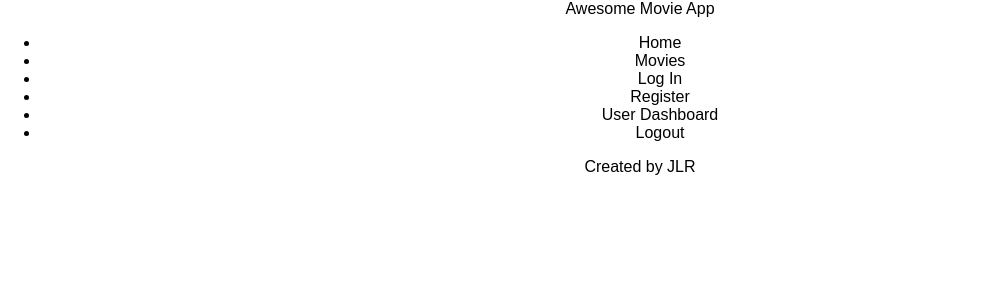
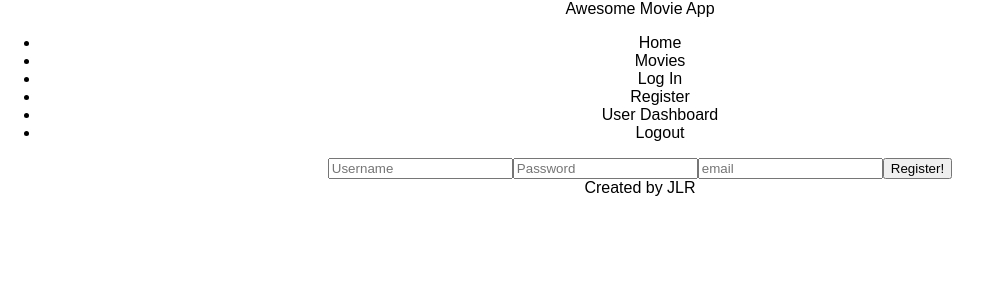
Before and after one commit to jlr7245/movies-app-2, a React (Create React App) app in the folder client/: page / in a window 1280 px wide. Both pictures are taken after a click on the item "Register". Shown: the top 300 px of the page, without its empty margins (0-991 px from the left). Built offline with nearby package versions, Linux system fonts and the light colour scheme.

Commit message:
GUESS WHO HAS TWO THUMBS AND CORRECTLY SET UP REACT/EXPRESS AUTH

```diff
--- a/client/src/App.js
+++ b/client/src/App.js
@@ -1,9 +1,14 @@
 import React, { Component } from 'react';
 import './App.css';
+
+import axios from 'axios';
 
 import Header from './components/Header';
 import Footer from './components/Footer';
 import Home from './components/Home';
+
+import Login from './components/Login';
+import Register from './components/Register';
 
 class App extends Component {
   constructor() {
@@ -15,7 +20,11 @@ class App extends Component {
       currentMovieId: null,
     }
     this.setPage = this.setPage.bind(this);
+    this.handleLoginSubmit = this.handleLoginSubmit.bind(this);
+    this.handleRegisterSubmit = this.handleRegisterSubmit.bind(this);
   }
+
+  // PAGINATION
 
   setPage(page) {
     console.log('click');
@@ -29,10 +38,40 @@ class App extends Component {
       case 'home':
         return <Home />;
         break;
+      case 'login':
+        return <Login handleLoginSubmit={this.handleLoginSubmit} />;
+        break;
+      case 'register':
+        return <Register handleRegisterSubmit={this.handleRegisterSubmit} />;
       default:
         break;
     }
   }
+
+  // AUTH
+
+  handleLoginSubmit(e, username, password) {
+    e.preventDefault();
+    axios.post('/auth/login', {
+      username,
+      password,
+    }).then(res => {
+      console.log(res);
+    }).catch(err => console.log(err));
+  }
+
+  handleRegisterSubmit(e, username, password, email) {
+    e.preventDefault();
+    axios.post('/auth/register', {
+      username,
+      password,
+      email,
+    }).then(res => {
+      console.log(res);
+    }).catch(err => console.log(err));
+  }
+
+  // RENDER
 
   render() {
     return (
--- a/client/src/components/Login.jsx
+++ b/client/src/components/Login.jsx
@@ -22,9 +22,9 @@ class Login extends Component {
     return (
       <div>
         <form onSubmit={(e) => this.props.handleLoginSubmit(e, this.state.username, this.state.password)}>
-          <input type="text" name="username" value={this.state.username} placeholder="Username" />
-          <input type="password" name="password" value={this.state.password} placeholder="Password" />
-          <input type="submit">Log In</input>
+          <input type="text" name="username" value={this.state.username} placeholder="Username" onChange={this.handleInputChange} />
+          <input type="password" name="password" value={this.state.password} placeholder="Password" onChange={this.handleInputChange} />
+          <input type="submit" value='Log in!' />
         </form>
       </div>
     )
--- a/client/src/components/Register.jsx
+++ b/client/src/components/Register.jsx
@@ -23,10 +23,10 @@ class Register extends Component {
     return (
       <div>
         <form onSubmit={(e) => this.props.handleRegisterSubmit(e, this.state.username, this.state.password, this.state.email)}>
-          <input type="text" name="username" value={this.state.username} placeholder="Username" />
-          <input type="password" name="password" value={this.state.password} placeholder="Password" />
-          <input type="email" name="email" value={this.state.email} placeholder="email" />
-          <input type="submit">Register</input>
+          <input type="text" name="username" value={this.state.username} placeholder="Username" onChange={this.handleInputChange}  />
+          <input type="password" name="password" value={this.state.password} placeholder="Password" onChange={this.handleInputChange}  />
+          <input type="email" name="email" value={this.state.email} placeholder="email" onChange={this.handleInputChange} />
+          <input type="submit" value="Register!" />
         </form>
       </div>
     )
```
Also changed, not shown: 1 other file (tests, documents, lock files or other folders).
